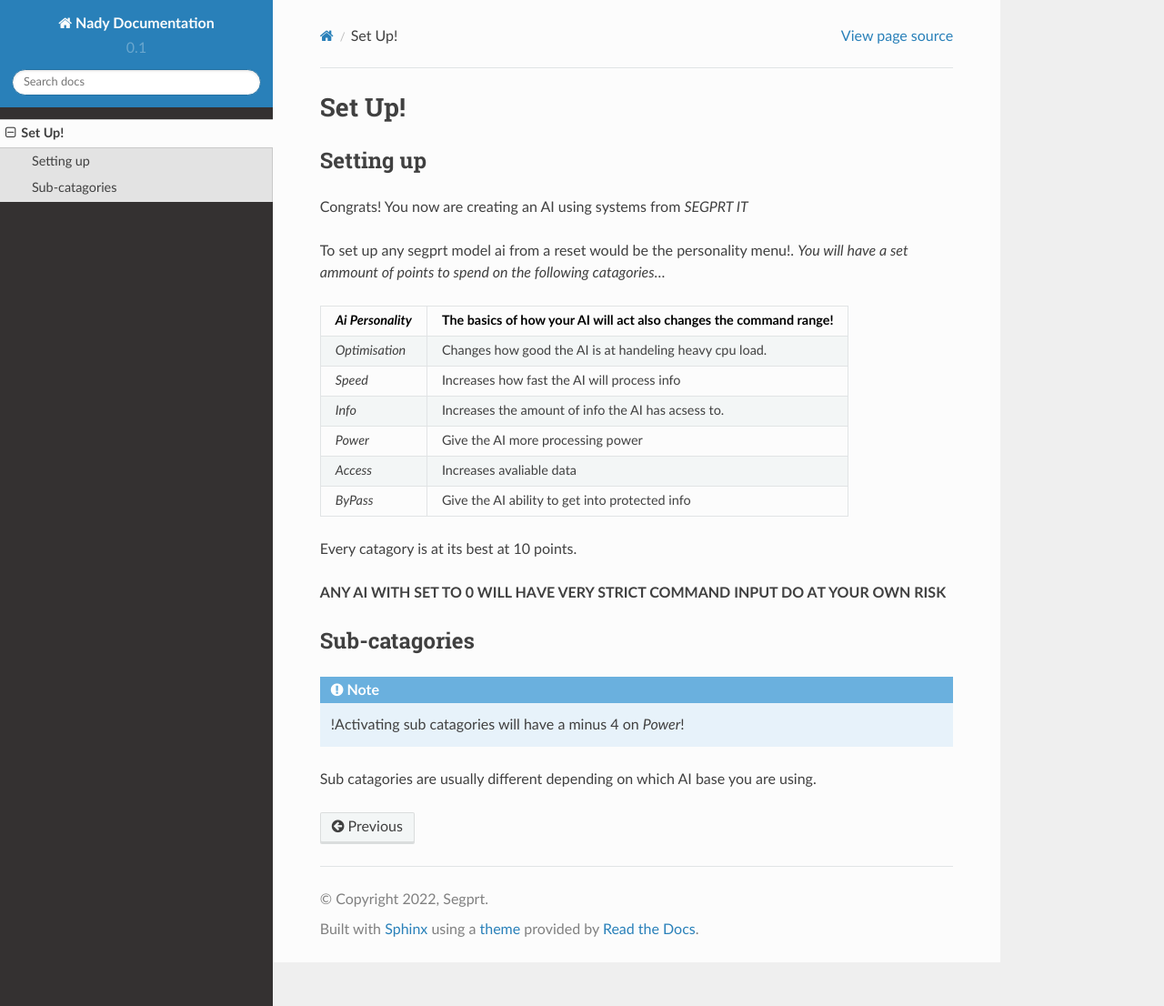
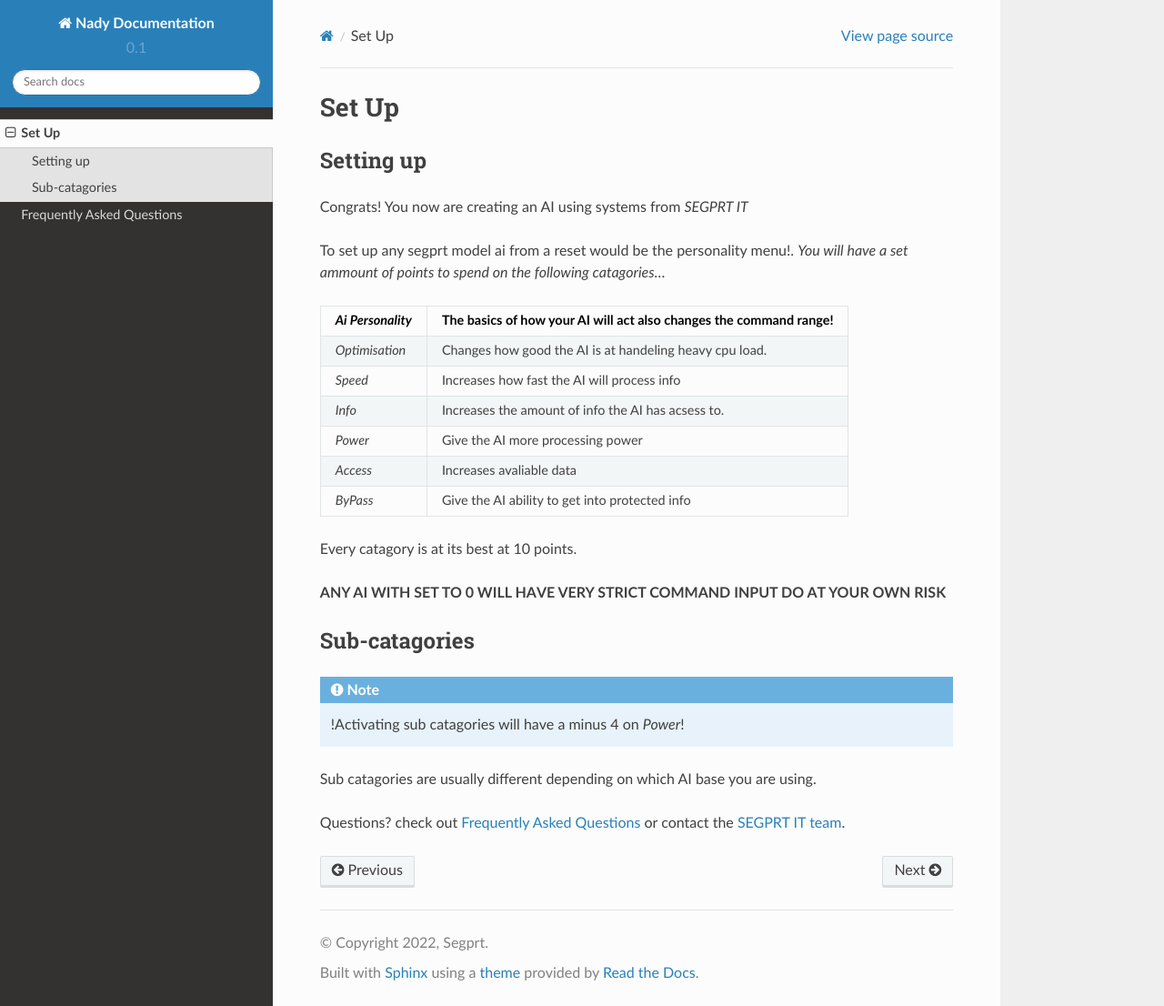
Before and after one commit to SEGPRT/nady-docs, a Sphinx documentation site: the page built from docs/source/setup.rst, in a window 1280 px wide and 1106 px high. Shown: the whole window at 91% size. Built offline with Sphinx 7.4.7 and the Read the Docs theme 2.0.0, drawn with Linux system fonts in a browser that asks for light colours.

```diff
--- a/docs/source/index.rst
+++ b/docs/source/index.rst
@@ -19,3 +19,4 @@ Contents
 .. toctree::
 
    setup
+   faq
--- a/docs/source/setup.rst
+++ b/docs/source/setup.rst
@@ -1,4 +1,4 @@
-Set Up!
+Set Up
 =======
 .. _setup:
 Setting up
@@ -42,3 +42,7 @@ Sub-catagories
 	!Activating sub catagories will have a minus 4 on `Power`!
 
 Sub catagories are usually different depending on which AI base you are using.
+
+Questions? check out :doc:`faq` or contact the `SEGPRT IT team`_.
+
+.. _SEGPRT IT team: SEGPRT.IT.TEAM@gmail.com
```
Also changed, not shown: docs/source/faq.rst (added, +41 -0 lines).
